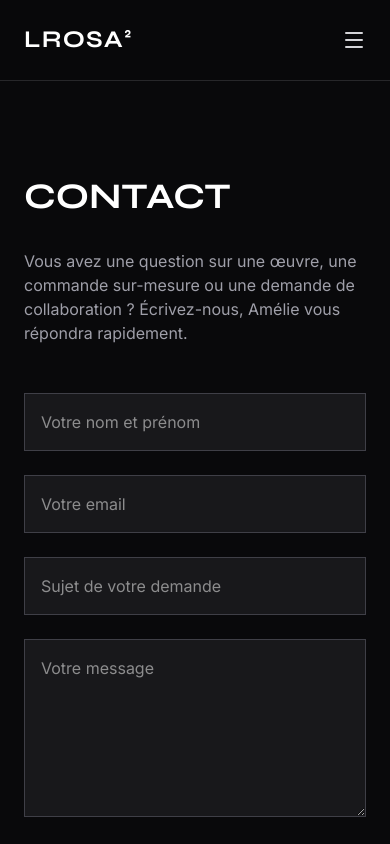
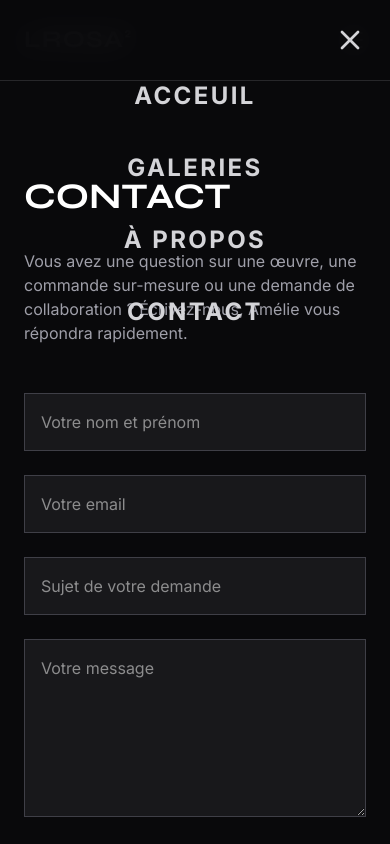
Before and after one commit to Glugnus/lrosa-, a Next.js app: page /contact in a window 390 px wide. Both pictures are taken after a click on the button "Ouvrir le menu". Shown: the top 844 px of the page. Built offline with nearby package versions, Linux system fonts and the light colour scheme; no server answers.

Commit message:
init du menu

```diff
--- a/src/components/forms/ContactForm.tsx
+++ b/src/components/forms/ContactForm.tsx
@@ -26,7 +26,6 @@ export default function ContactForm() {
 
   const onSubmit = async (data: z.infer<typeof contactSchema>) => {
     const result = await sendContactEmail(data);
-
     if (result.success) {
       setIsSuccess(true);
       reset(); // Vide le formulaire
--- a/src/components/layout/Navbar.tsx
+++ b/src/components/layout/Navbar.tsx
@@ -1,5 +1,5 @@
-import { Menu } from "lucide-react";
 import Link from "next/link";
+import MobileNavigation from "../navigation/MobileNavigation";
 
 export default function Navbar() {
   return (
@@ -37,9 +37,7 @@ export default function Navbar() {
             Contact
           </Link>
         </nav>
-        <button className="md:hidden text-zinc-300 hover:text-white uppercase text-sm font-bold tracking-widest">
-          <Menu />
-        </button>
+        <MobileNavigation />
       </div>
     </header>
   );
--- /dev/null
+++ b/src/components/navigation/MobileMenu.tsx
@@ -0,0 +1,55 @@
+import Link from "next/link";
+import { X } from "lucide-react";
+
+interface MobileMenuProps {
+  isOpen: boolean;
+  closeMenu: () => void;
+}
+
+export default function MobileMenu({ isOpen, closeMenu }: MobileMenuProps) {
+  if (!isOpen) return null;
+
+  return (
+    <div className="fixed inset-0 z-50 flex flex-col bg-zinc-950/95 backdrop-blur-md md:hidden">
+      <div className="flex justify-end p-6">
+        <button
+          onClick={closeMenu}
+          className="text-zinc-300 hover:text-white transition-colors"
+          aria-label="Fermer le menu"
+        >
+          <X size={32} />
+        </button>
+      </div>
+      <nav className="flex flex-col items-center justify-center flex-1 gap-10 pb-20">
+        <Link
+          href="/"
+          onClick={closeMenu}
+          className="text-2xl text-zinc-300 hover:text-white uppercase font-bold tracking-widest transition-colors"
+        >
+          Acceuil
+        </Link>
+        <Link
+          href="/galeries"
+          onClick={closeMenu}
+          className="text-2xl text-zinc-300 hover:text-white uppercase font-bold tracking-widest transition-colors"
+        >
+          Galeries
+        </Link>
+        <Link
+          href="/a-propos"
+          onClick={closeMenu}
+          className="text-2xl text-zinc-300 hover:text-white uppercase font-bold tracking-widest transition-colors"
+        >
+          À Propos
+        </Link>
+        <Link
+          href="/contact"
+          onClick={closeMenu}
+          className="text-2xl text-zinc-300 hover:text-white uppercase font-bold tracking-widest transition-colors"
+        >
+          Contact
+        </Link>
+      </nav>
+    </div>
+  );
+}
--- /dev/null
+++ b/src/components/navigation/MobileNavigation.tsx
@@ -0,0 +1,25 @@
+"use client";
+
+import { useState } from "react";
+import { Menu } from "lucide-react";
+import MobileMenu from "./MobileMenu";
+
+export default function MobileNavigation() {
+  const [isMobileMenuOpen, setIsMobileMenuOpen] = useState(false);
+
+  const openMenu = () => setIsMobileMenuOpen(true);
+  const closeMenu = () => setIsMobileMenuOpen(false);
+
+  return (
+    <>
+      <button
+        onClick={openMenu}
+        className="md:hidden text-zinc-300 hover:text-white transition-colors"
+        aria-label="Ouvrir le menu"
+      >
+        <Menu />
+      </button>
+      <MobileMenu isOpen={isMobileMenuOpen} closeMenu={closeMenu} />
+    </>
+  );
+}
```
Also changed, not shown: 1 other file (tests, documents, lock files or other folders).
